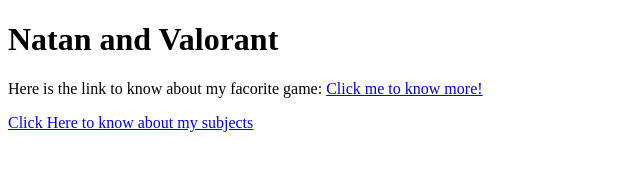
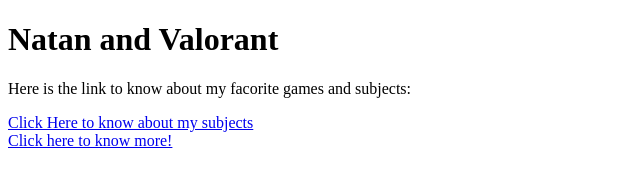
Before and after one commit to BINImaloii/Sodium-Lab3-Castro, a plain HTML site: page index.html in a window 1280 px wide. Shown: the whole page, without its empty margins (0-640 px from the left). Drawn offline with Linux system fonts and the light colour scheme.

Commit message:
Update index.html

```diff
--- a/index.html
+++ b/index.html
@@ -10,12 +10,12 @@
 	<body>
 		<h1>Natan and Valorant</h1>
 		<p>
-			Here is the link to know about my facorite game:
+			Here is the link to know about my facorite games and subjects:
+			<div>
+			<a href= "subjects.html">Click Here to know about my subjects</a>
+			</div>
+			<a href= "games.html">Click here to know more!</a>
 
-			<a href= "subjects.html">Click me to know more!</a>
-			<div>
-			<a href= "games.html">Click Here to know about my subjects</a>
-			</div>
 		</p>
 
 </body>
```
